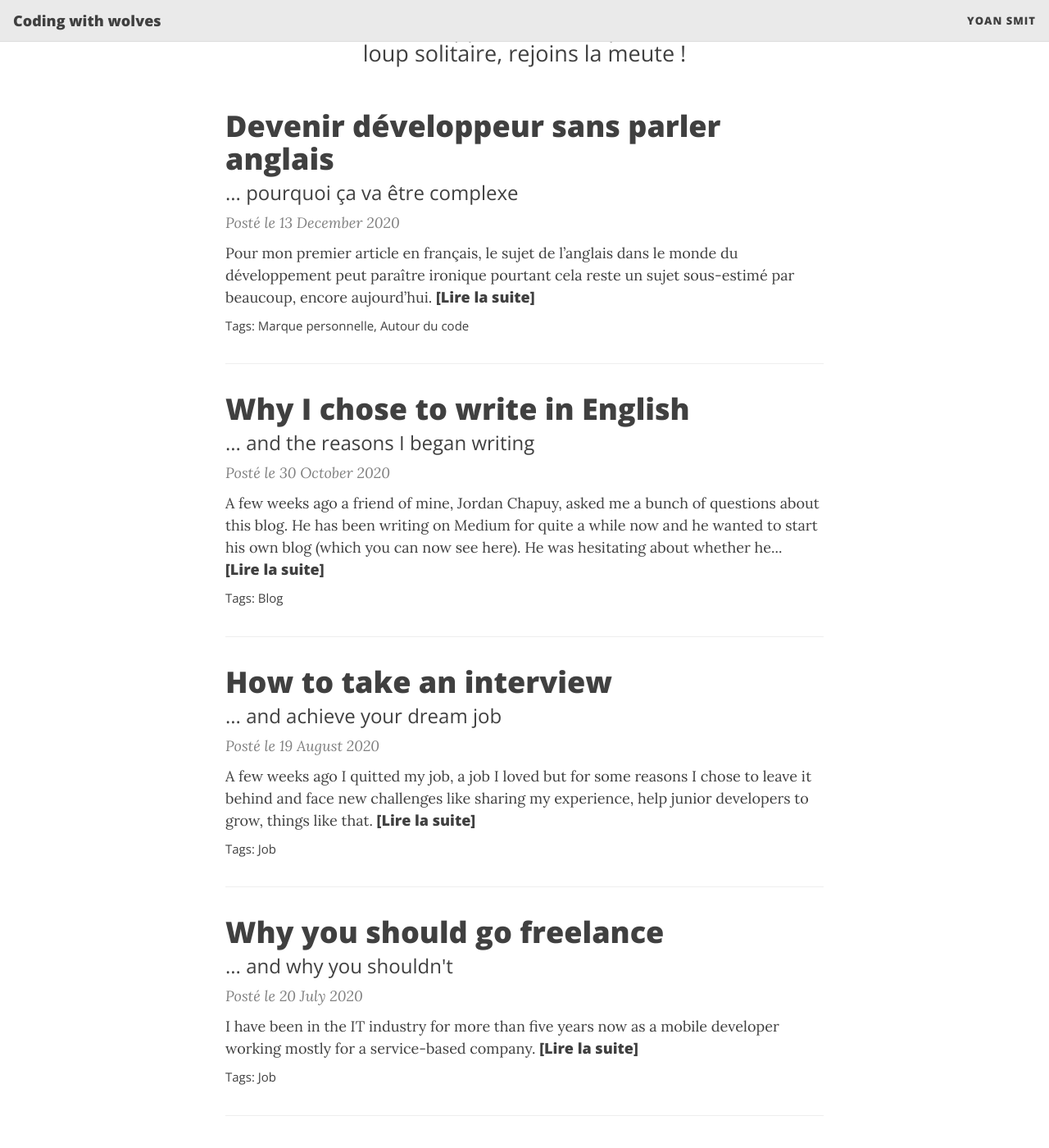
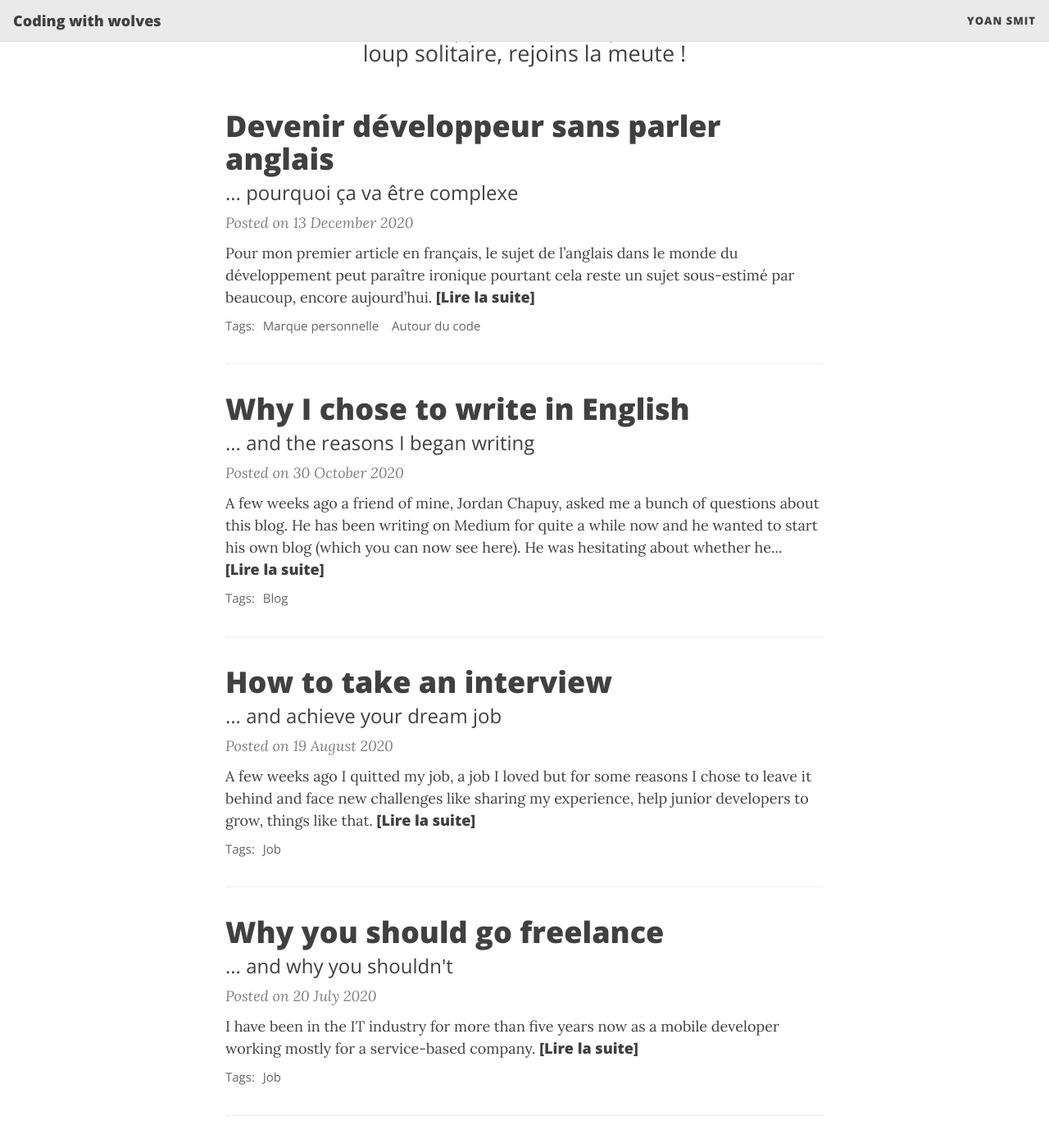
Before and after one commit to Naxyoh/naxyoh.github.io, a Jekyll site: the page built from index.html, in a window 1280 px wide and 1400 px high, scrolled down 322 px. Shown: the whole window at 82% size. Built offline with Jekyll 4.4.1, drawn with Linux system fonts in a browser that asks for light colours; nearby versions of some CDN libraries; the list of posts is cut into pages by our own code; some of the changed text lies outside the part shown.

Commit message:
Home done

```diff
--- a/_layouts/home.html
+++ b/_layouts/home.html
@@ -24,9 +25,6 @@
   }
 </script>
 
-
-  <!-- Content -->
-
 {{ content }}
 
 {% assign posts = paginator.posts | default: site.posts %}
@@ -34,7 +32,32 @@
 <div class="posts-list">
   {% for post in posts %}
   <article class="post-preview">
-      <a href="{{ post.url | relative_url }}">
+
+    {%- capture thumbnail -%}
+      {% if post.thumbnail-img %}
+        {{ post.thumbnail-img }}
+      {% elsif post.cover-img %}
+        {% if post.cover-img.first %}
+          {{ post.cover-img[0].first.first }}
+        {% else %}
+          {{ post.cover-img }}
+        {% endif %}
+      {% else %}
+      {% endif %}
+    {% endcapture %}
+    {% assign thumbnail=thumbnail | strip %}
+
+    {% if site.feed_show_excerpt == false %}
+    {% if thumbnail != "" %}
+    <div class="post-image post-image-normal">
+      <a href="{{ post.url | absolute_url }}" aria-label="Thumbnail">
+        <img src="{{ thumbnail | absolute_url }}" alt="Post thumbnail">
+      </a>
+    </div>
+    {% endif %}
+    {% endif %}
+
+    <a href="{{ post.url | absolute_url }}">
       <h2 class="post-title">{{ post.title }}</h2>
 
       {% if post.subtitle %}
@@ -46,37 +69,42 @@
 
     <p class="post-meta">
       {% assign date_format = site.date_format | default: "%B %-d, %Y" %}
-        Posté le {% include translated-date.html date=post.date %}
+      Posted on {{ post.date | date: date_format }}
     </p>
 
-      <div class="post-entry-container">
-        {% if post.image %}
-        <div class="post-image">
-          <a href="{{ post.url | relative_url }}">
-            <img src="{{ post.image | relative_url }}">
+    {% if thumbnail != "" %}
+    <div class="post-image post-image-small">
+      <a href="{{ post.url | absolute_url }}" aria-label="Thumbnail">
+        <img src="{{ thumbnail | absolute_url }}" alt="Post thumbnail">
       </a>
     </div>
     {% endif %}
+
+    {% unless site.feed_show_excerpt == false %}
+    {% if thumbnail != "" %}
+    <div class="post-image post-image-short">
+      <a href="{{ post.url | absolute_url }}" aria-label="Thumbnail">
+        <img src="{{ thumbnail | absolute_url }}" alt="Post thumbnail">
+      </a>
+    </div>
+    {% endif %}
+
     <div class="post-entry">
       {% assign excerpt_length = site.excerpt_length | default: 50 %}
       {{ post.excerpt | strip_html | xml_escape | truncatewords: excerpt_length }}
       {% assign excerpt_word_count = post.excerpt | number_of_words %}
       {% if post.content != post.excerpt or excerpt_word_count > excerpt_length %}
-          <a href="{{ post.url | relative_url }}" class="post-read-more">[Lire&nbsp;la&nbsp;suite]</a>
+        <a href="{{ post.url | absolute_url }}" class="post-read-more">[Lire&nbsp;la&nbsp;suite]</a>
       {% endif %}
     </div>
-      </div>
+    {% endunless %}
 
-      {% if post.tags.size > 0 %}
+    {% if site.feed_show_tags != false and post.tags.size > 0 %}
     <div class="blog-tags">
-        Tags:
-        {% if site.link-tags %}
+      <span>Tags:</span>
       {% for tag in post.tags %}
-        <a href="{{ '/tags' | relative_url }}#{{- tag -}}">{{- tag -}}</a>
+      <a href="{{ '/tags' | absolute_url }}#{{- tag -}}">{{- tag -}}</a>
       {% endfor %}
-        {% else %}
-        {{ post.tags | join: ", " }}
-        {% endif %}
     </div>
     {% endif %}
 
@@ -88,12 +116,12 @@
 <ul class="pagination main-pager">
   {% if paginator.previous_page %}
   <li class="page-item previous">
-      <a class="page-link" href="{{ paginator.previous_page_path | relative_url }}">&larr; Articles suivants</a>
+    <a class="page-link" href="{{ paginator.previous_page_path | absolute_url }}">&larr; Articles suivants</a>
   </li>
   {% endif %}
   {% if paginator.next_page %}
   <li class="page-item next">
-      <a class="page-link" href="{{ paginator.next_page_path | relative_url }}">Articles précédents &rarr;</a>
+    <a class="page-link" href="{{ paginator.next_page_path | absolute_url }}">Articles précédents &rarr;</a>
   </li>
   {% endif %}
 </ul>
```
Also changed, not shown: other parts of _layouts/home.html (+2 -1 lines). Lines whose indentation alone changed are shown as unchanged.
